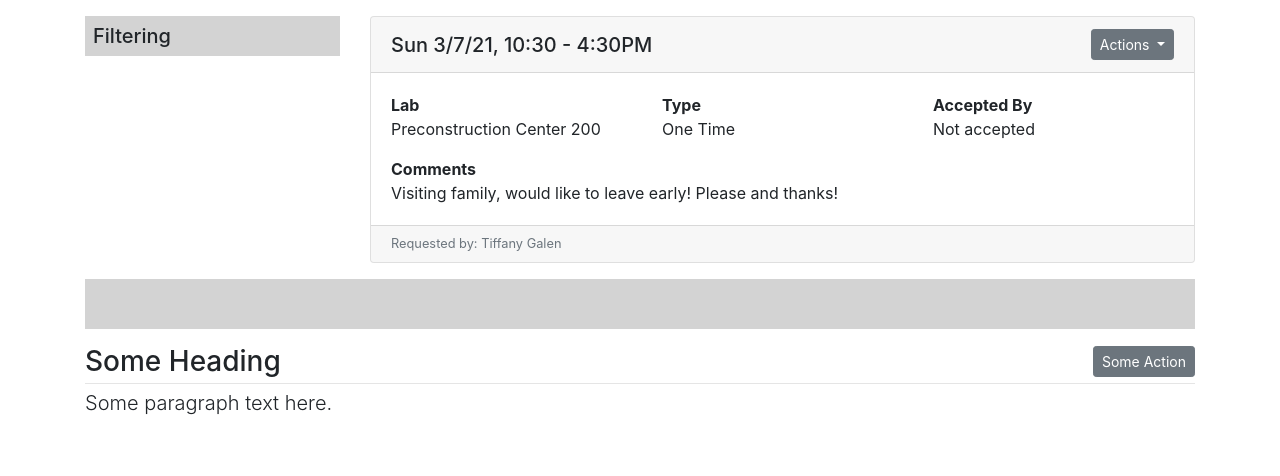
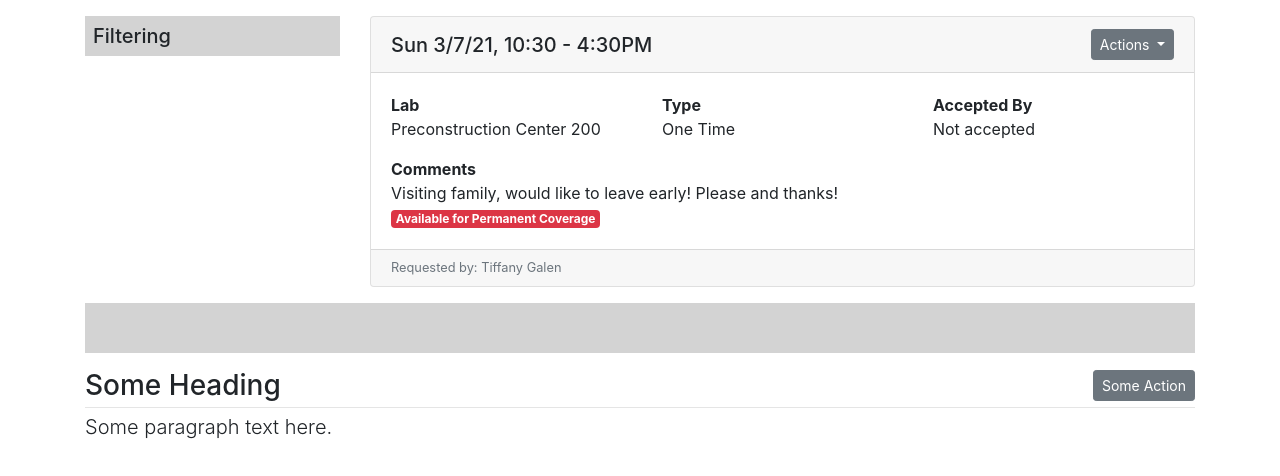
Before and after one commit to jack-hermanson/coverage, a plain HTML site: page index.html in a window 1280 px wide. Drawn offline with nearby package versions, Linux system fonts and the light colour scheme.

Commit message:
add badge

```diff
--- a/index.html
+++ b/index.html
@@ -62,6 +62,7 @@
                 <dl class="mb-0">
                   <dt>Comments</dt>
                   <dd class="mb-0">Visiting family, would like to leave early! Please and thanks!</dd>
+                  <span class="badge badge-danger">Available for Permanent Coverage</span>
                 </dl>
               </div>
             </div>
```
